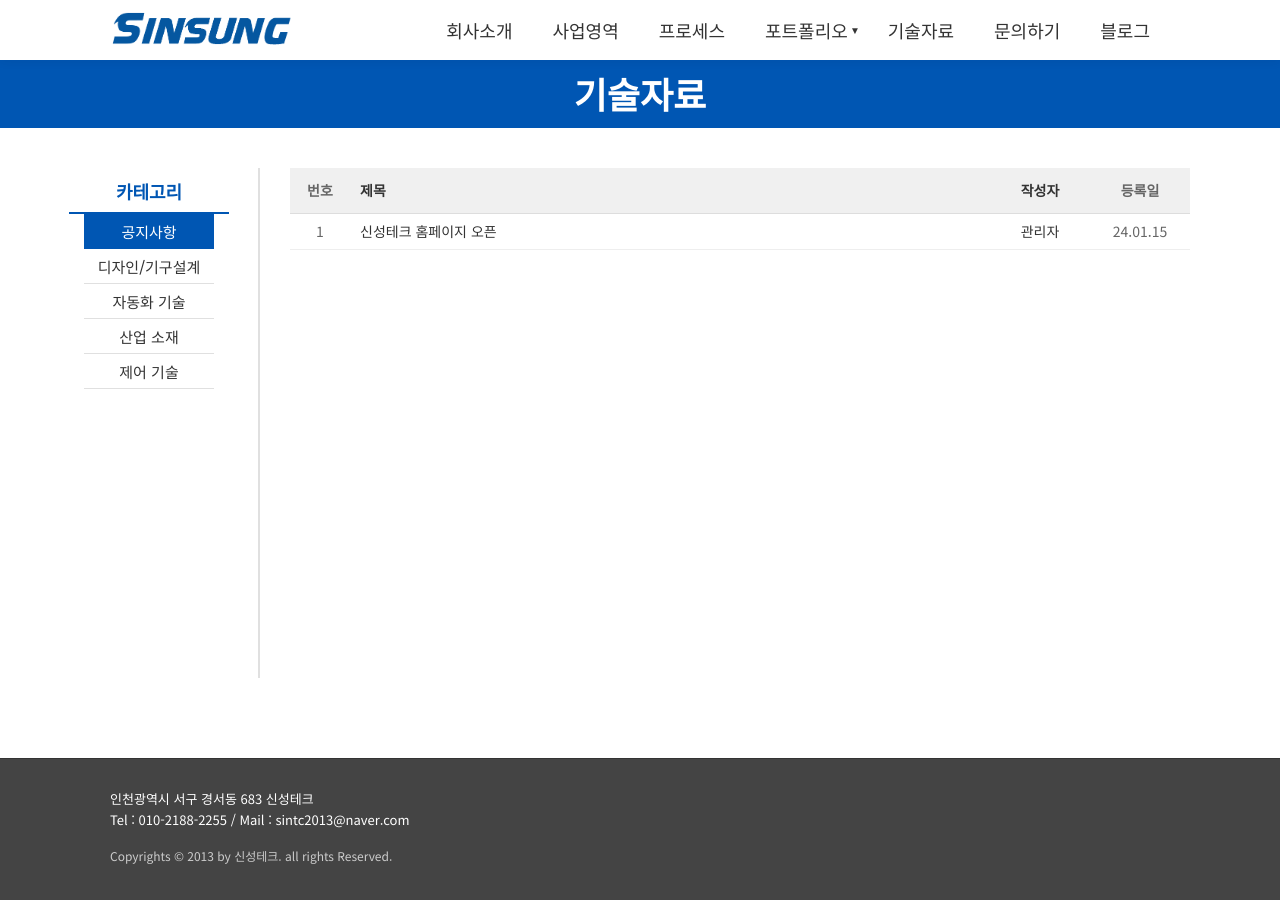
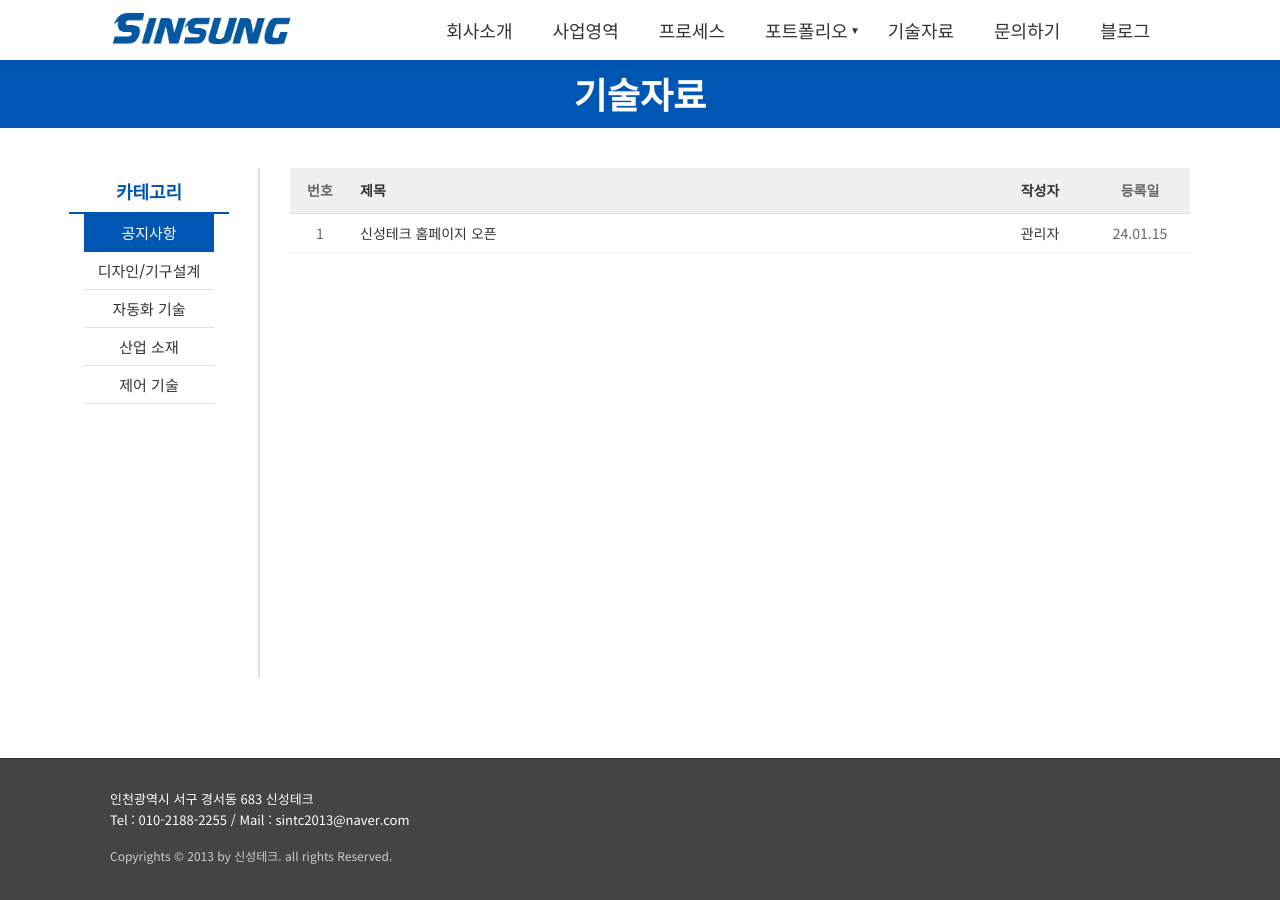
Before and after one commit to desert32-hash/Sintc2013, a Jekyll site: the page built from tech.html, in a window 1280 px wide. Built offline with Jekyll 4.4.1, drawn with Linux system fonts in a browser that asks for light colours.

Commit message:
Add files via upload

```diff
--- a/tech.html
+++ b/tech.html
@@ -89,7 +89,7 @@ permalink: /tech.html
             margin-bottom: 0;
             background: white;
             width: 100%;
-            height: 35px;
+            height: 38px;
             display: flex;
             align-items: center;
             justify-content: center;
@@ -111,8 +111,8 @@ permalink: /tech.html
             border-bottom: 1px solid #e0e0e0;
             width: 100%;
             box-sizing: border-box;
-            height: 35px;
-            line-height: 35px;
+            height: 38px;
+            line-height: 38px;
         }
 
         .category-tab a:hover,
@@ -166,11 +166,11 @@ permalink: /tech.html
 
         .post-table td {
             padding: 0 10px;
-            height: 35px !important;
+            height: 38px !important;
             border-bottom: 1px solid #eee;
             font-size: 14px;
             vertical-align: middle;
-            line-height: 35px;
+            line-height: 38px;
         }
 
         .post-table tbody tr:hover {
```
